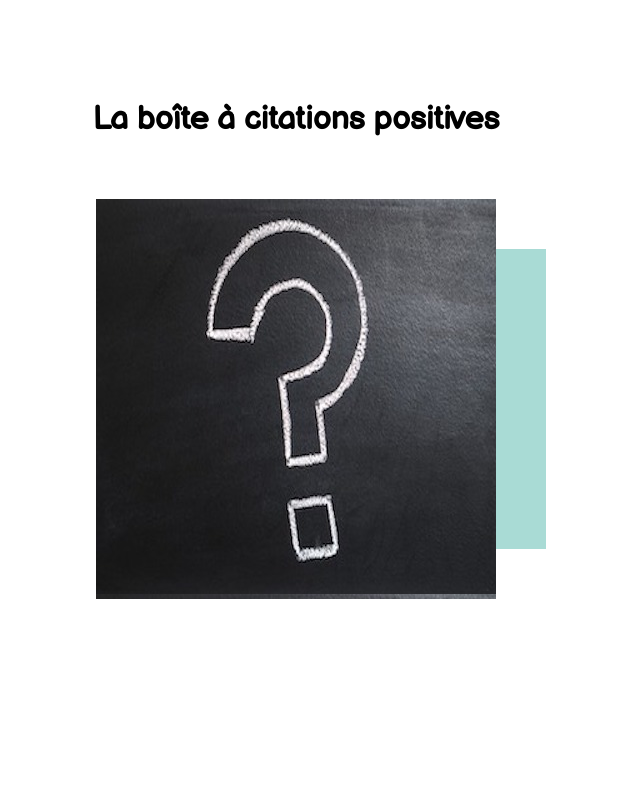
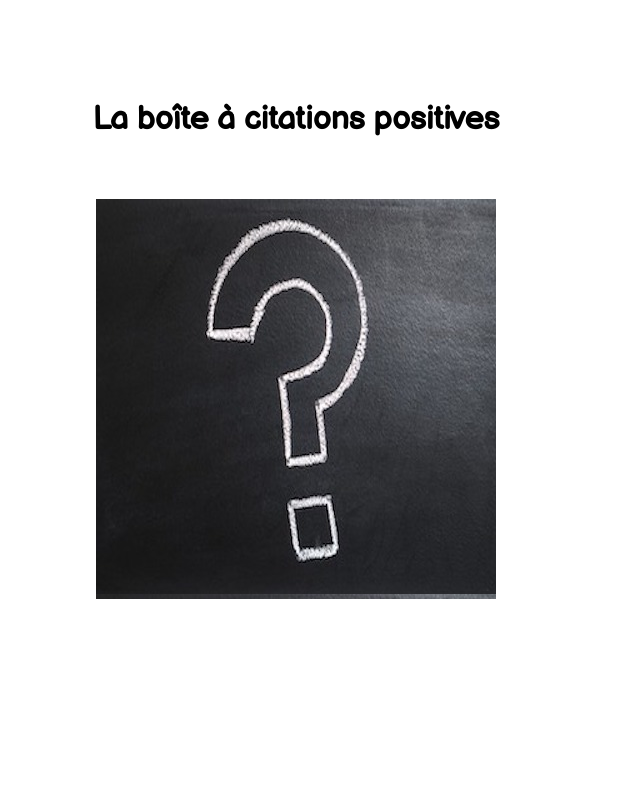
Before and after one commit to marajaga/quotebox-react, a React (Create React App) app: page / in a window 1280 px wide. Shown: the top 797 px of the page, without its empty margins (344-984 px from the left). Built offline with nearby package versions, Linux system fonts and the light colour scheme; no server answers.

Commit message:
fixed css

```diff
--- a/src/index.css
+++ b/src/index.css
@@ -152,14 +152,16 @@ i{
   position:absolute;
   top:50px;
   left:50px;
-  width:400px;
-  height:300px;
+  width:300px;
+  height:200px;
   display:block;
   transition: all 1s linear;
 }
 i.front{
   transform: translateZ(50px);
+  padding: 5px 20px;
 }
+
 i.back{
   transform: translateZ(-50px);
   background-color: rgb(169, 219, 213);
```
